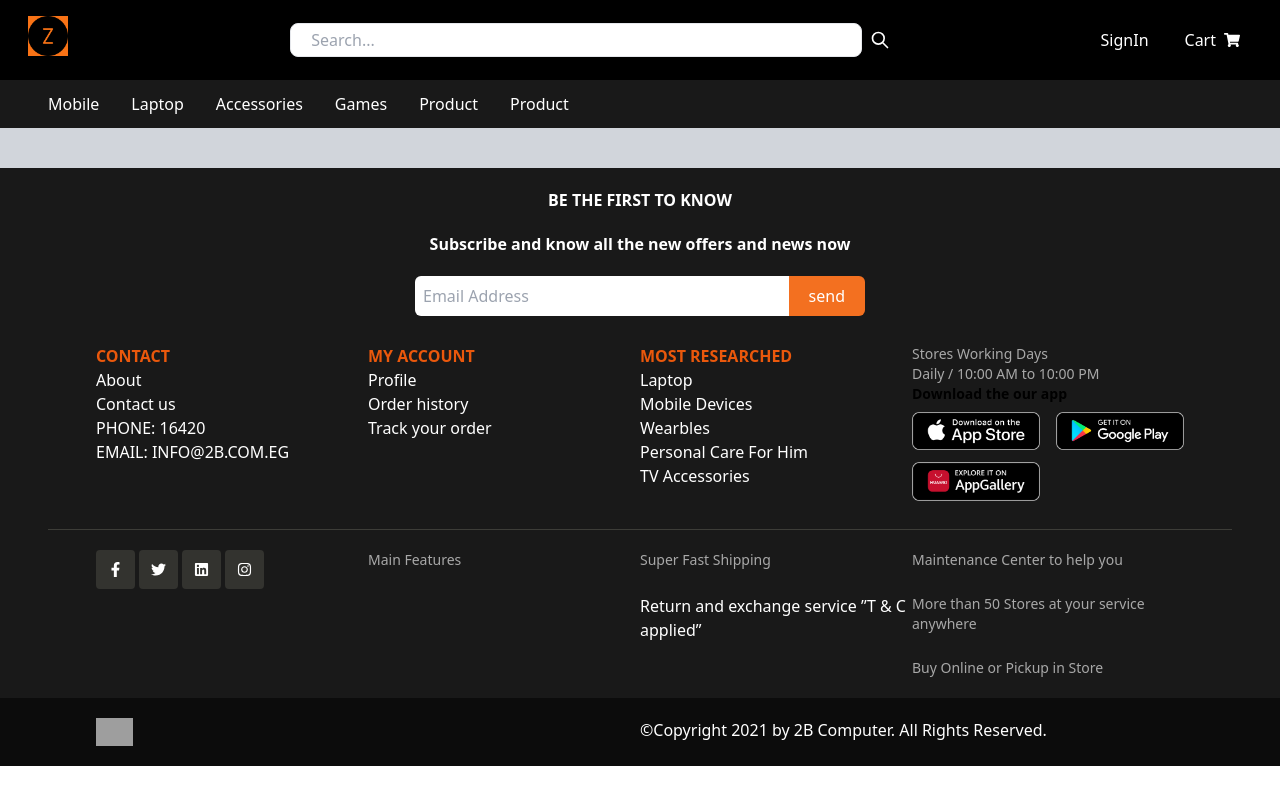
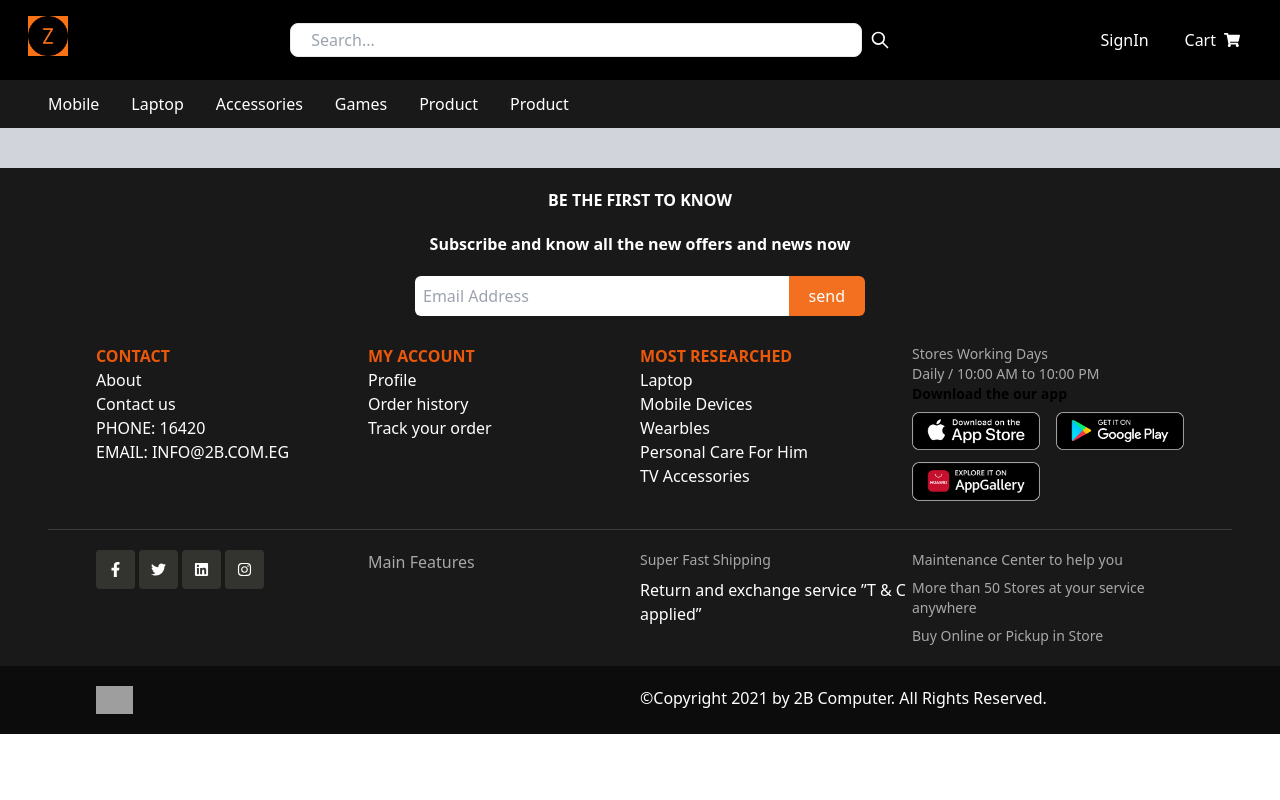
Before and after one commit to eslamsobhy/ecommerce-front-end, a React (Vite) app: page /products/1 in a window 1280 px wide. Built offline with nearby package versions, Linux system fonts and the light colour scheme; no server answers; grey boxes are pictures that could not be loaded.

Commit message:
anotherStyle

```diff
--- a/src/components/Footer.jsx
+++ b/src/components/Footer.jsx
@@ -88,7 +88,7 @@ const Footer = () => {
 
             <p className="text-white  ">Track your order</p>
           </div>
-          <div className="col-span-4 md:col-span-1  mb-1 ">
+          <div className="col-span-4 md:col-span-1  mb-2 ">
             <h2 className="text-orange-600  font-bold">
               MOST RESEARCHED
             </h2>
@@ -123,7 +123,7 @@ const Footer = () => {
           </div>
         </section>
         <section className="grid grid-cols-4 py-5 px-12 mx-12">
-          <div className="col-span-4 md:col-span-1">
+          <div className="col-span-4 md:col-span-1 mb-3">
             <div className="flex gap-x-1 ">
               <a href="https://www.facebook.com/" className="bg-[#33332f] hover:bg-[#4267B2] p-3 rounded">
                 <FaFacebookF size={15} color="white" />
@@ -134,24 +134,21 @@ const Footer = () => {
               <a href="https://www.linkedin.com/" className="bg-[#33332f] hover:bg-[#2867B2] p-3 rounded">
                 <FaLinkedin size={15} color="white" />
               </a>
-              <a href="https://www.instagram.com/" className="bg-[#33332f] hover:bg-gradient-to-tr from-[#feda75] via-[#fa7e1e] via-[#d62976] via-[#962fbf] to-[#4f5bd5] p-3 rounded">
+              <a href="https://www.instagram.com/" className="bg-[#33332f] hover:bg-gradient-to-tr from-yellow-400 via-red-500 to-purple-600 p-3 rounded">
                 <FaInstagram size={15} color="white" />
               </a>
             </div>
           </div>
-          <div className="col-span-4 md:col-span-1">
-            <p className=" text-[#A8A8A8] text-sm">Main Features</p>
+          <div className="col-span-4 md:col-span-1 mb-3">
+            <p className=" text-[#A8A8A8]">Main Features</p>
           </div>
-          <div className="col-span-4 md:col-span-1">
-            <p className=" text-[#A8A8A8] text-sm">Super Fast Shipping</p>
-            <br />
+          <div className="col-span-4 md:col-span-1 mb-3">
+            <p className=" text-[#A8A8A8] text-sm md:mb-2">Super Fast Shipping</p>
             <p className=" text-white">Return and exchange service ”T & C applied”</p>
           </div>
           <div className="col-span-4 md:col-span-1">
-            <p className=" text-[#A8A8A8] text-sm">Maintenance Center to help you</p>
-            <br />
-            <p className=" text-[#A8A8A8] text-sm">More than 50 Stores at your service anywhere</p>
-            <br />
+            <p className=" text-[#A8A8A8] text-sm md:mb-2">Maintenance Center to help you</p>
+            <p className=" text-[#A8A8A8] text-sm md:mb-2">More than 50 Stores at your service anywhere</p>
             <p className=" text-[#A8A8A8] text-sm">Buy Online or Pickup in Store </p>
           </div>
         </section>
```
